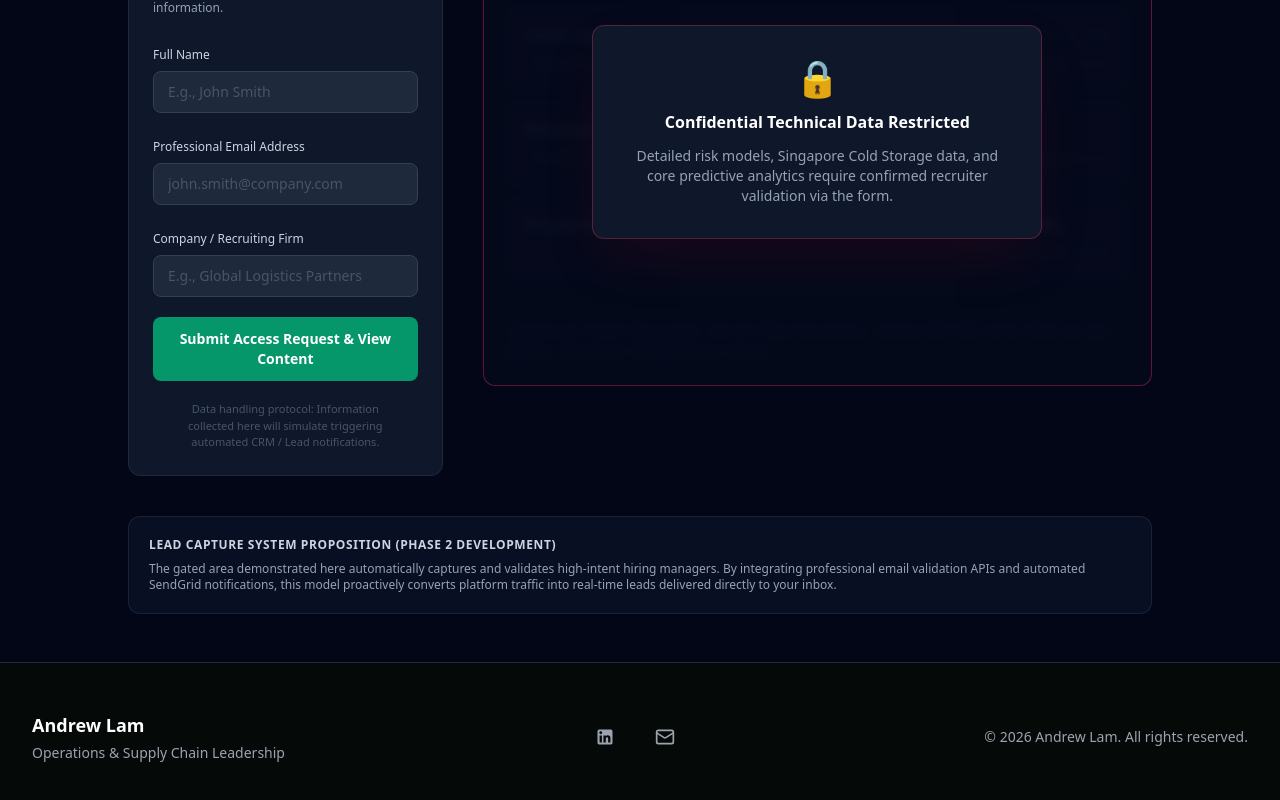
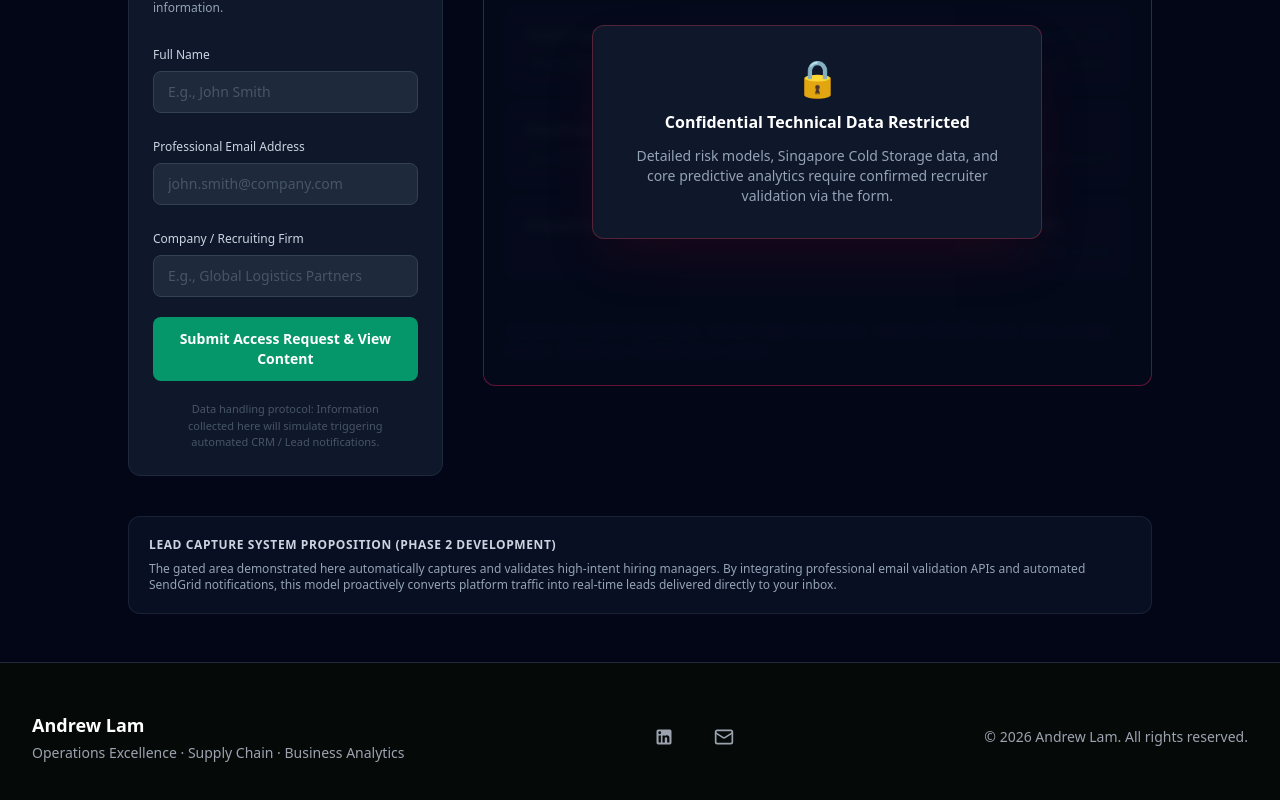
Before and after one commit to AndrewLamSingapore/authority-engine, a React (Vite) app: page /locked-demo in a window 1280 px wide. Shown: the part 346-1146 px from the top of the page. Built offline with nearby package versions, Linux system fonts and the light colour scheme.

Commit message:
Align src/components/Footer.jsx with verified recruiter narrative

```diff
--- a/src/components/Footer.jsx
+++ b/src/components/Footer.jsx
@@ -21,7 +21,7 @@ export default function Footer() {
       <div className="max-w-7xl mx-auto px-4 sm:px-6 lg:px-8 flex flex-col md:flex-row justify-between items-center gap-6">
         <div>
           <h3 className="text-lg font-semibold text-white">Andrew Lam</h3>
-          <p className="text-sm mt-1">Operations & Supply Chain Leadership</p>
+          <p className="text-sm mt-1">Operations Excellence · Supply Chain · Business Analytics</p>
         </div>
 
         <div className="flex items-center space-x-6">
```
